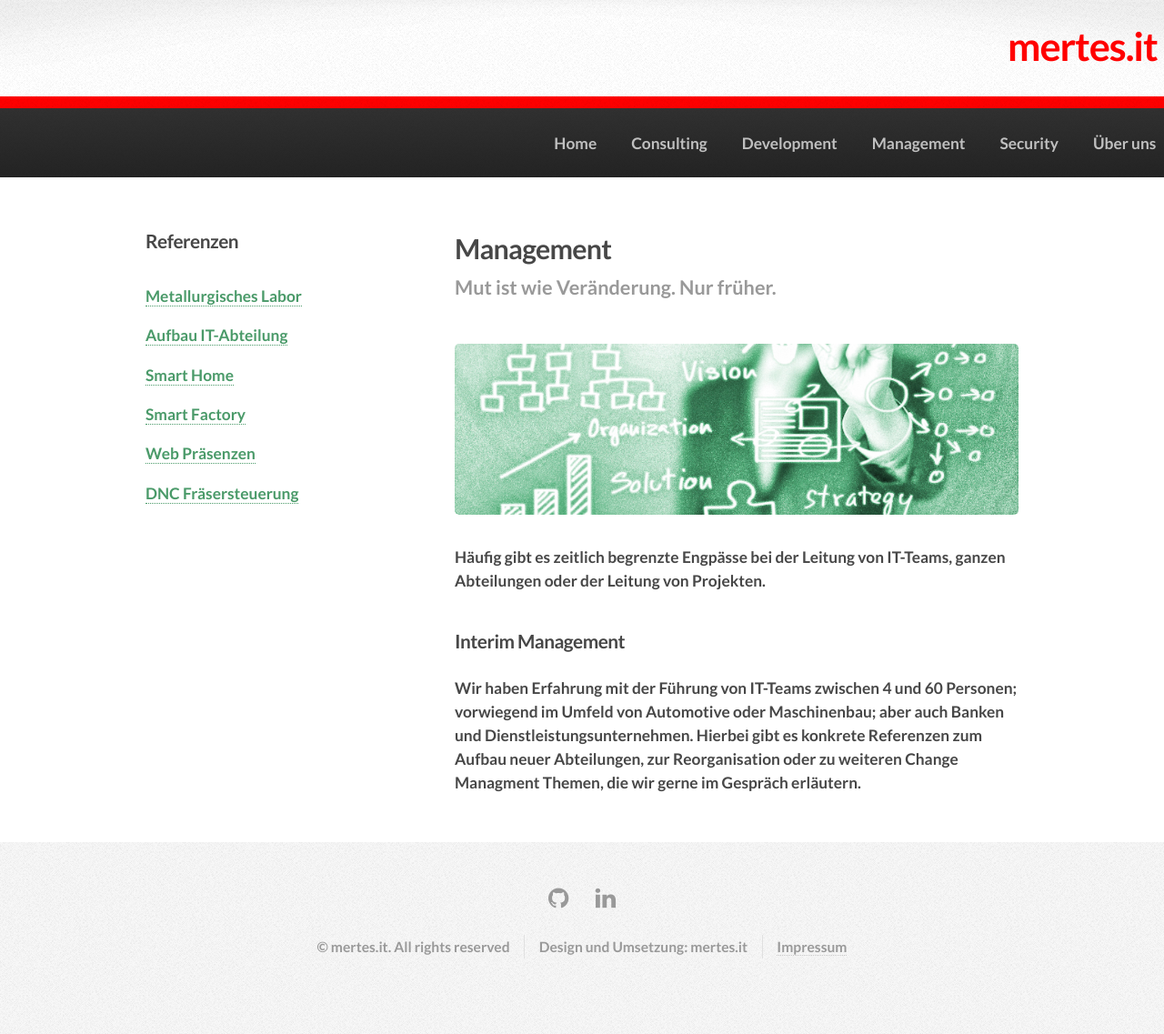
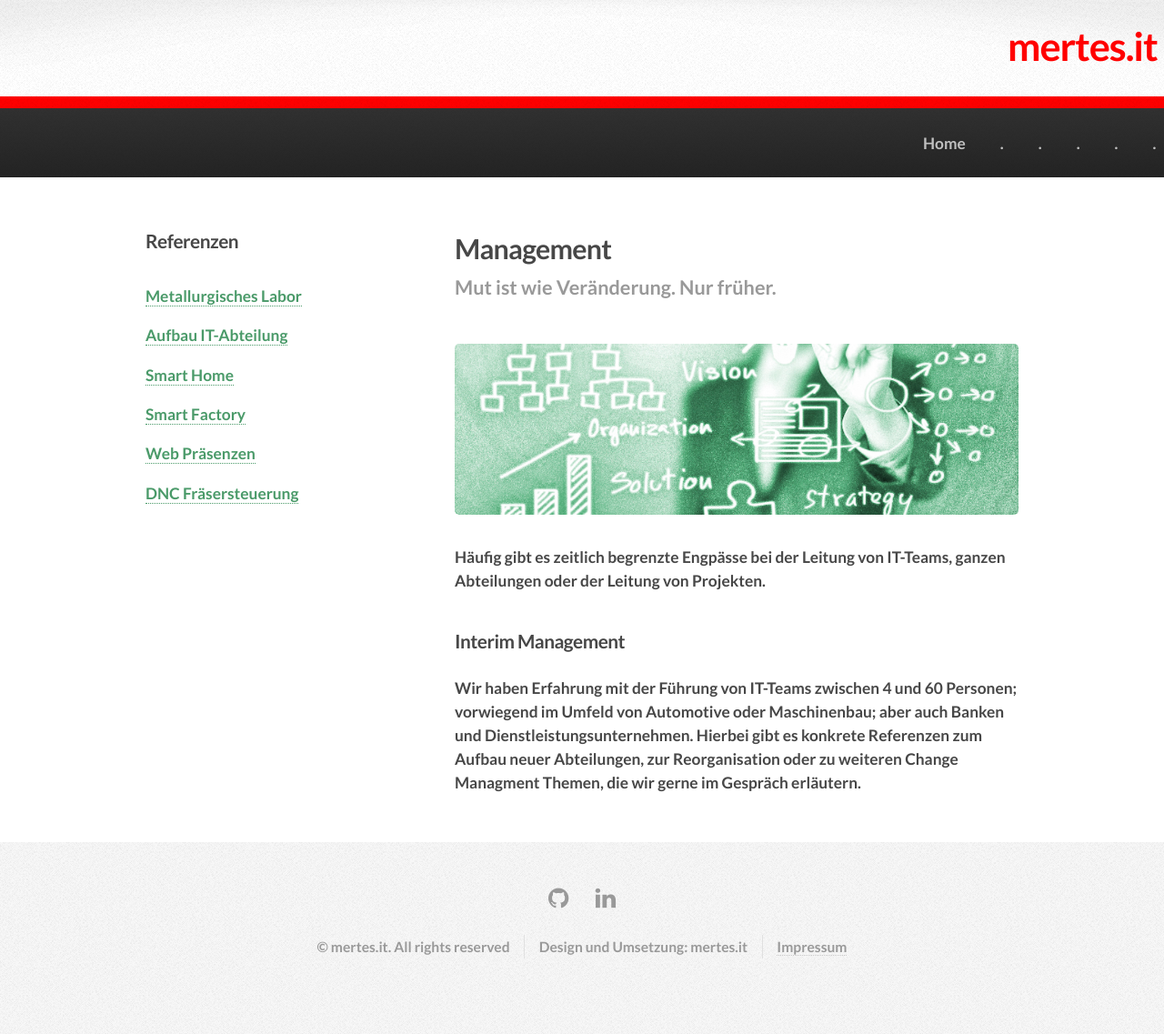
Before and after one commit to ArminMertes/mertes.it, a Jekyll site: the page built from Management.html, in a window 1280 px wide. Shown: the whole page at 91% size. Built offline with Jekyll 4.4.1, drawn with Linux system fonts in a browser that asks for light colours.

Commit message:
Add files via upload

```diff
--- a/_includes/header.html
+++ b/_includes/header.html
@@ -37,12 +37,12 @@
 					<nav id="nav">
 						<ul>
 							{% assign current = page.url | downcase | split: '/' %}
-							<li {% if current[1] == 'Home' %}class="current"{% endif %}><a href="{{ site.baseurl }}/index.html">Home</a></li>
-							<li {% if current[1] == 'Consulting' %}class="current"{% endif %}><a href="{{ site.baseurl }}/Consulting.html">Consulting</a></li>
-							<li {% if current[1] == 'Development' %}class="current"{% endif %}><a href="{{ site.baseurl }}/Development.html">Development</a></li>
-							<li {% if current[1] == 'Management' %}class="current"{% endif %}><a href="{{ site.baseurl }}/Management.html">Management</a></li>
-							<li {% if current[1] == 'Security' %}class="current"{% endif %}><a href="{{ site.baseurl }}/Security.html">Security</a></li>
-							<li {% if current[1] == 'About' %}class="current"{% endif %}><a href="{{ site.baseurl }}/About.html">Über uns</a></li>
+							<li {% if current[1] == '.' %}class="current"{% endif %}><a href="{{ site.baseurl }}/index.html">Home</a></li>
+							<li {% if current[1] == '.' %}class="current"{% endif %}><a href="{{ site.baseurl }}/index.html">.</a></li>
+							<li {% if current[1] == '.' %}class="current"{% endif %}><a href="{{ site.baseurl }}/index.html">.</a></li>
+							<li {% if current[1] == '.' %}class="current"{% endif %}><a href="{{ site.baseurl }}/index.html">.</a></li>
+							<li {% if current[1] == '.' %}class="current"{% endif %}><a href="{{ site.baseurl }}/index.html">.</a></li>
+							<li {% if current[1] == '.' %}class="current"{% endif %}><a href="{{ site.baseurl }}/index.html">.</a></li>
 						</ul>
 					</nav>
 
```
